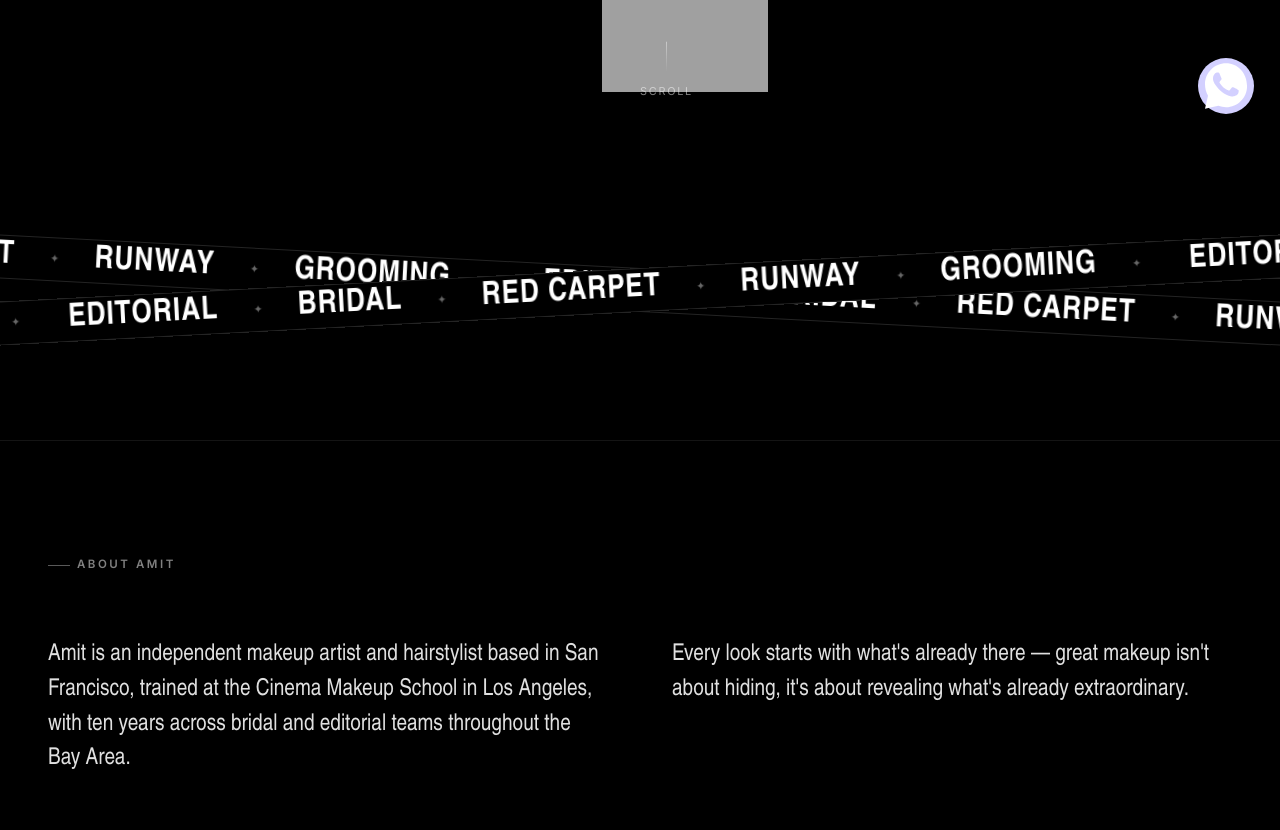
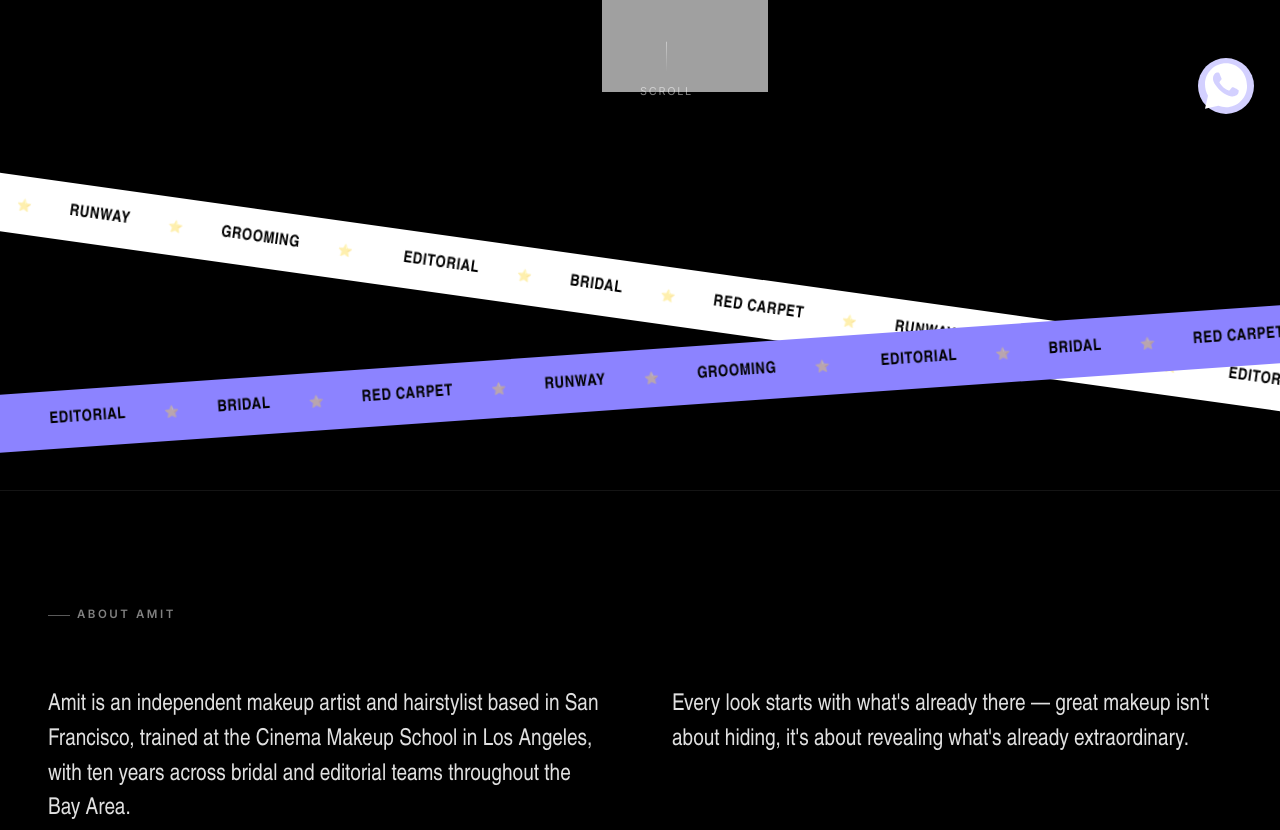
Before and after one commit to ManavKumar1/Amit-Sharma-Frontend, a plain HTML site: page public/index.html in a window 1280 px wide. Shown: the part 660-1490 px from the top of the page. Drawn offline with nearby package versions, Linux system fonts and the light colour scheme; no server answers; grey boxes are pictures that could not be loaded; a script that the page names is missing; a web font is replaced by a local one.

Commit message:
new look

```diff
--- a/public/css/style.css
+++ b/public/css/style.css
@@ -310,18 +310,17 @@ h1, h2, h3, h4 {
    MARQUEE
    ========================================================= */
 /* =========================================================
-   CROSS MARQUEE
+   EDITORIAL CROSS MARQUEE
    ========================================================= */
 
 .marquee-cross {
   position: relative;
   width: 100%;
-  height: 300px;
+  height: 350px;
 
   overflow: hidden;
 
   background: var(--black);
-  color: var(--white);
 
   /* border-top: 1px solid var(--white-14); */
   /* border-bottom: 1px solid var(--white-14); */
@@ -329,51 +328,55 @@ h1, h2, h3, h4 {
 
 
 /* =========================================================
-   DIAGONAL STRIPS
+   BASE STRIP
    ========================================================= */
 
 .marquee-line {
   position: absolute;
 
-  /*
-   * Make the strip considerably wider than the viewport.
-   * This prevents the rotated corners from exposing empty
-   * space or clipping the marquee content.
-   */
-  left: -20%;
-  width: 140%;
-
-  height: 44px;
-
-  top: 50%;
-  transform-origin: center center;
-
-  display: flex;
-  align-items: center;
-
-  /*
-   * IMPORTANT:
-   * Do NOT clip the marquee here.
-   * The parent .marquee-cross is the clipping boundary.
-   */
+  left: -15%;
+  width: 130%;
+
+  height: 58px;
+
+  display: flex;
+  align-items: center;
+
   overflow: visible;
 
-  background: var(--black);
-
-  border-top: 1px solid var(--white-14);
-  border-bottom: 1px solid var(--white-14);
-}
-
-
-/* Top diagonal */
+  transform-origin: center;
+}
+
+
+/* =========================================================
+   WHITE STRIP
+   ========================================================= */
+
 .marquee-line-forward {
-  transform: translateY(-50%) rotate(3deg);
-}
-
-
-/* Bottom diagonal */
+  top: 35%;
+
+  background: #ffffff;
+  color: #000000;
+
+  transform: rotate(8deg);
+
+  z-index: 2;
+}
+
+
+/* =========================================================
+   PURPLE STRIP
+   ========================================================= */
+
 .marquee-line-reverse {
-  transform: translateY(-50%) rotate(-3deg);
+  top: 60%;
+
+  background: #8C83FF;
+  color: #000000;
+
+  transform: rotate(-4deg);
+
+  z-index: 3;
 }
 
 
@@ -401,36 +404,32 @@ h1, h2, h3, h4 {
 
   flex: 0 0 auto;
 
-  /*
-   * All groups must be identical.
-   */
-  padding-right: 3rem;
-
-  gap: 2.2rem;
-}
-
-
-/* =========================================================
-   TEXT
+  gap: 2.4rem;
+  padding-right: 3.2rem;
+}
+
+
+/* =========================================================
+   TYPOGRAPHY
    ========================================================= */
 
 .marquee-group span {
   flex: 0 0 auto;
 
   font-family: var(--font-poster);
+  font-size: 1rem;
   font-weight: 600;
 
-  font-size: 2rem;
-  letter-spacing: 0.03em;
-
+  letter-spacing: 0.04em;
   text-transform: uppercase;
+
   white-space: nowrap;
 }
 
 .marquee-group i {
   flex: 0 0 auto;
 
-  font-size: 0.7rem;
+  font-size: 0.75rem;
   font-style: normal;
 
   opacity: 0.4;
@@ -438,7 +437,7 @@ h1, h2, h3, h4 {
 
 
 /* =========================================================
-   INFINITE ANIMATION
+   MOVEMENT
    ========================================================= */
 
 .marquee-line-forward .marquee-track {
@@ -470,7 +469,6 @@ h1, h2, h3, h4 {
     transform: translate3d(0, 0, 0);
   }
 }
-
 
 /* =========================================================
    MOBILE
--- a/public/index.html
+++ b/public/index.html
@@ -73,7 +73,7 @@
     <a href="#top" class="brand-desktop" aria-label="Amit Sharma — home">
       <span class="brand-mark"><span class="script">A</span>S</span>
       <span class="brand-name">Amit Sharma</span>
-      <span class="brand-caption">Makeup <span class="dot">✦</span> Hair</span>
+      <span class="brand-caption">Makeup <span class="dot">⭐️</span> Hair</span>
     </a>
 
     <button class="nav-toggle" id="navToggle" aria-expanded="false" aria-controls="navLinks" aria-label="Toggle menu">
@@ -108,7 +108,7 @@
     </div>
 
     <div class="hero-content container">
-      <p class="hero-kicker">Independent Makeup Artist &amp; Hairstylist <span class="dot">✦</span> San Francisco</p>
+      <p class="hero-kicker">Independent Makeup Artist &amp; Hairstylist <span class="dot">⭐️</span> San Francisco</p>
       <h1 class="hero-headline">
         <span class="hh-line">Making the everyday</span>
         <span class="hh-accent">extraordinary</span>
@@ -130,35 +130,35 @@
     <div class="marquee-track">
 
       <div class="marquee-group">
-        <span>Editorial</span><i>✦</i>
-        <span>Bridal</span><i>✦</i>
-        <span>Red Carpet</span><i>✦</i>
-        <span>Runway</span><i>✦</i>
-        <span>Grooming</span><i>✦</i>
+        <span>Editorial</span><i>⭐️</i>
+        <span>Bridal</span><i>⭐️</i>
+        <span>Red Carpet</span><i>⭐️</i>
+        <span>Runway</span><i>⭐️</i>
+        <span>Grooming</span><i>⭐️</i>
       </div>
 
       <div class="marquee-group">
-        <span>Editorial</span><i>✦</i>
-        <span>Bridal</span><i>✦</i>
-        <span>Red Carpet</span><i>✦</i>
-        <span>Runway</span><i>✦</i>
-        <span>Grooming</span><i>✦</i>
+        <span>Editorial</span><i>⭐️</i>
+        <span>Bridal</span><i>⭐️</i>
+        <span>Red Carpet</span><i>⭐️</i>
+        <span>Runway</span><i>⭐️</i>
+        <span>Grooming</span><i>⭐️</i>
       </div>
 
       <div class="marquee-group">
-        <span>Editorial</span><i>✦</i>
-        <span>Bridal</span><i>✦</i>
-        <span>Red Carpet</span><i>✦</i>
-        <span>Runway</span><i>✦</i>
-        <span>Grooming</span><i>✦</i>
+        <span>Editorial</span><i>⭐️</i>
+        <span>Bridal</span><i>⭐️</i>
+        <span>Red Carpet</span><i>⭐️</i>
+        <span>Runway</span><i>⭐️</i>
+        <span>Grooming</span><i>⭐️</i>
       </div>
 
       <div class="marquee-group">
-        <span>Editorial</span><i>✦</i>
-        <span>Bridal</span><i>✦</i>
-        <span>Red Carpet</span><i>✦</i>
-        <span>Runway</span><i>✦</i>
-        <span>Grooming</span><i>✦</i>
+        <span>Editorial</span><i>⭐️</i>
+        <span>Bridal</span><i>⭐️</i>
+        <span>Red Carpet</span><i>⭐️</i>
+        <span>Runway</span><i>⭐️</i>
+        <span>Grooming</span><i>⭐️</i>
       </div>
 
     </div>
@@ -170,35 +170,35 @@
     <div class="marquee-track">
 
       <div class="marquee-group">
-        <span>Editorial</span><i>✦</i>
-        <span>Bridal</span><i>✦</i>
-        <span>Red Carpet</span><i>✦</i>
-        <span>Runway</span><i>✦</i>
-        <span>Grooming</span><i>✦</i>
+        <span>Editorial</span><i>⭐️</i>
+        <span>Bridal</span><i>⭐️</i>
+        <span>Red Carpet</span><i>⭐️</i>
+        <span>Runway</span><i>⭐️</i>
+        <span>Grooming</span><i>⭐️</i>
       </div>
 
       <div class="marquee-group">
-        <span>Editorial</span><i>✦</i>
-        <span>Bridal</span><i>✦</i>
-        <span>Red Carpet</span><i>✦</i>
-        <span>Runway</span><i>✦</i>
-        <span>Grooming</span><i>✦</i>
+        <span>Editorial</span><i>⭐️</i>
+        <span>Bridal</span><i>⭐️</i>
+        <span>Red Carpet</span><i>⭐️</i>
+        <span>Runway</span><i>⭐️</i>
+        <span>Grooming</span><i>⭐️</i>
       </div>
 
       <div class="marquee-group">
-        <span>Editorial</span><i>✦</i>
-        <span>Bridal</span><i>✦</i>
-        <span>Red Carpet</span><i>✦</i>
-        <span>Runway</span><i>✦</i>
-        <span>Grooming</span><i>✦</i>
+        <span>Editorial</span><i>⭐️</i>
+        <span>Bridal</span><i>⭐️</i>
+        <span>Red Carpet</span><i>⭐️</i>
+        <span>Runway</span><i>⭐️</i>
+        <span>Grooming</span><i>⭐️</i>
       </div>
 
       <div class="marquee-group">
-        <span>Editorial</span><i>✦</i>
-        <span>Bridal</span><i>✦</i>
-        <span>Red Carpet</span><i>✦</i>
-        <span>Runway</span><i>✦</i>
-        <span>Grooming</span><i>✦</i>
+        <span>Editorial</span><i>⭐️</i>
+        <span>Bridal</span><i>⭐️</i>
+        <span>Red Carpet</span><i>⭐️</i>
+        <span>Runway</span><i>⭐️</i>
+        <span>Grooming</span><i>⭐️</i>
       </div>
 
     </div>
```
